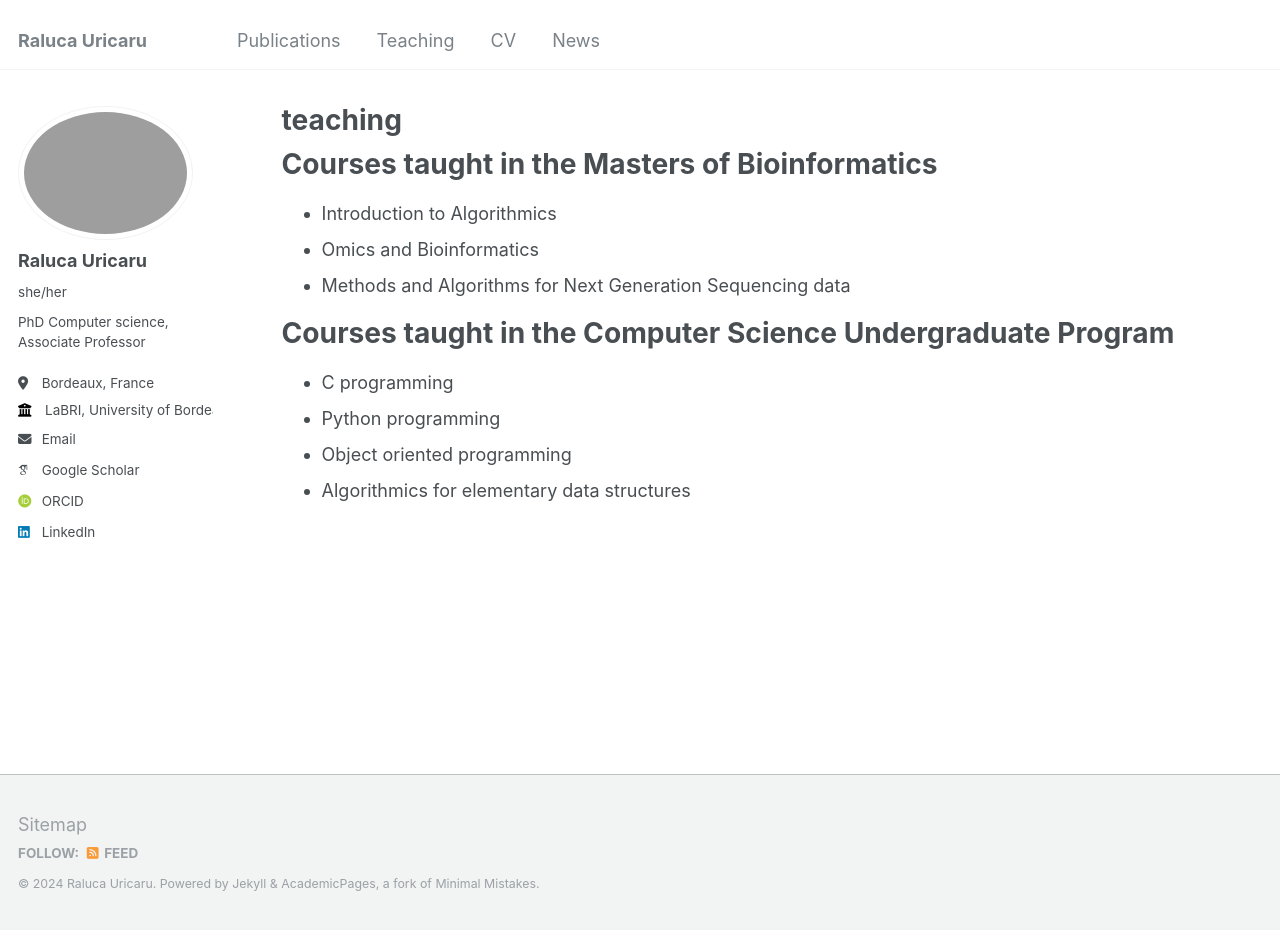
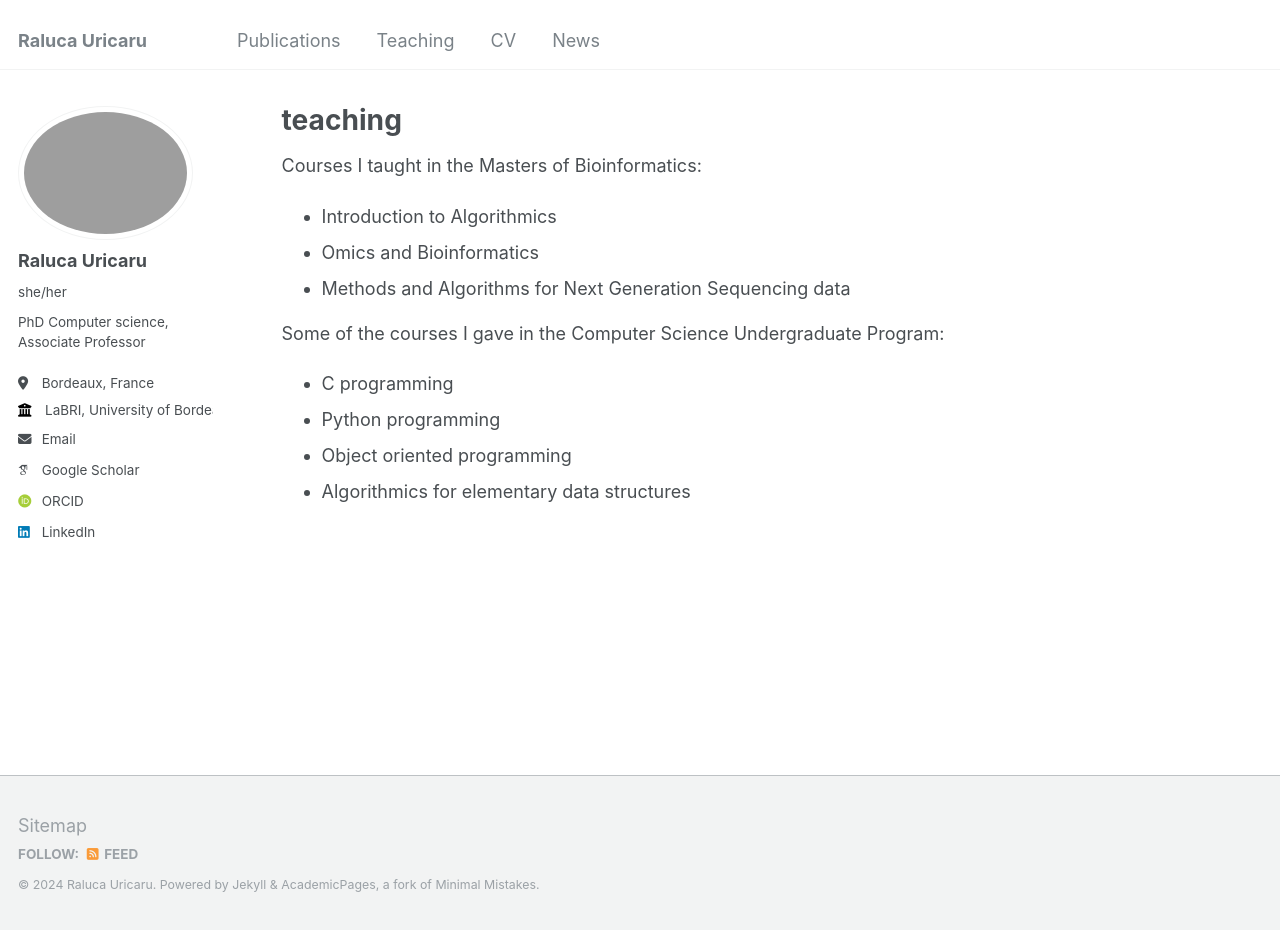
Before and after one commit to ruricaru/ruricaru.github.io, a Jekyll site: the page built from _pages/teaching.md, in a window 1280 px wide and 930 px high. Built offline with Jekyll 4.4.1, drawn with Linux system fonts in a browser that asks for light colours; some web fonts are replaced.

Commit message:
Update teaching.md

```diff
--- a/_pages/teaching.md
+++ b/_pages/teaching.md
@@ -5,17 +5,13 @@ permalink: /teaching/
 author_profile: true
 ---
 
-{% include base_path %}
-
-Courses taught in the Masters of Bioinformatics
-======
+Courses I taught in the Masters of Bioinformatics:
 
 * Introduction to Algorithmics
 * Omics and Bioinformatics
 * Methods and Algorithms for Next Generation Sequencing data
 
-Courses taught in the Computer Science Undergraduate Program
-======
+Some of the courses I gave in the Computer Science Undergraduate Program:
 
 * C programming
 * Python programming
```
